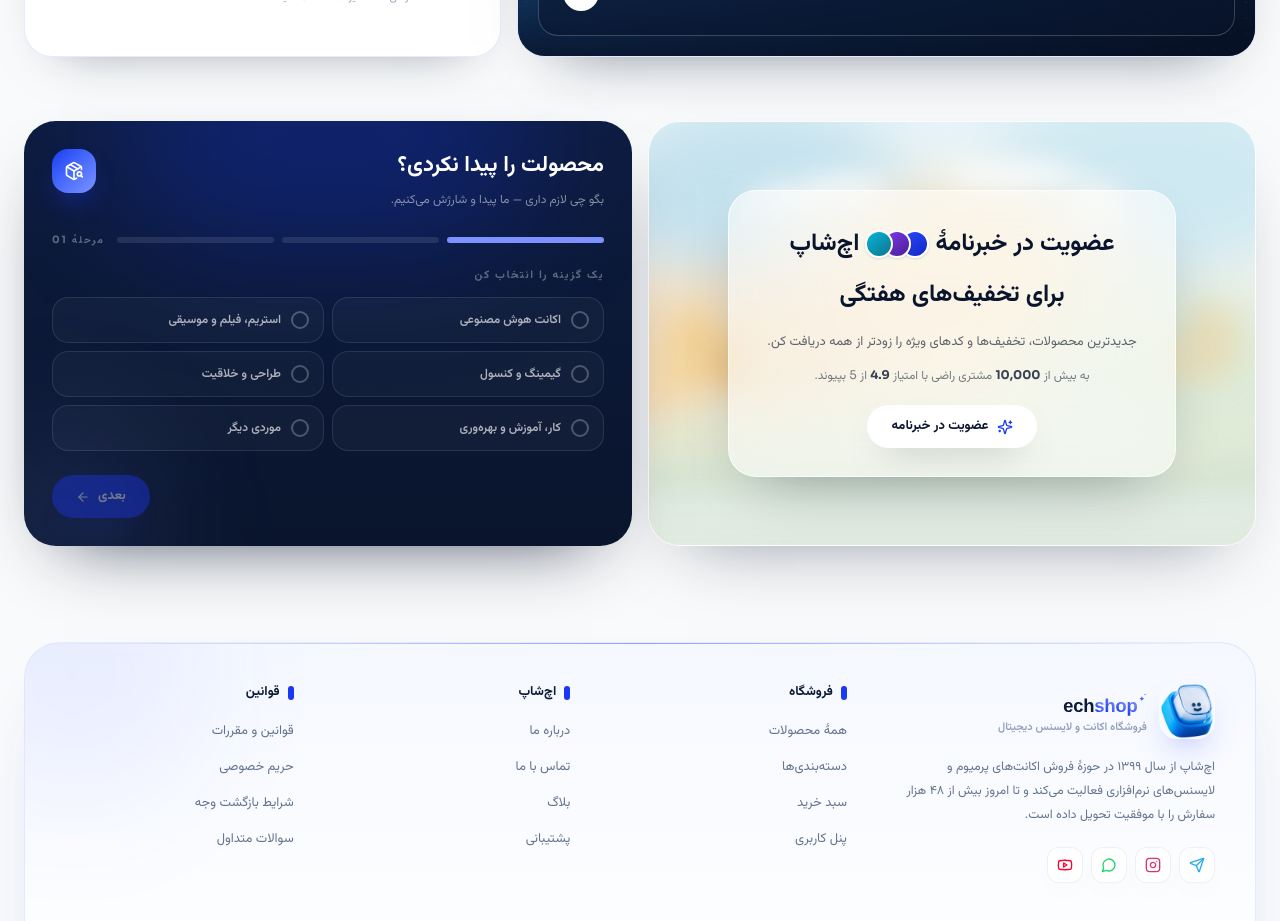
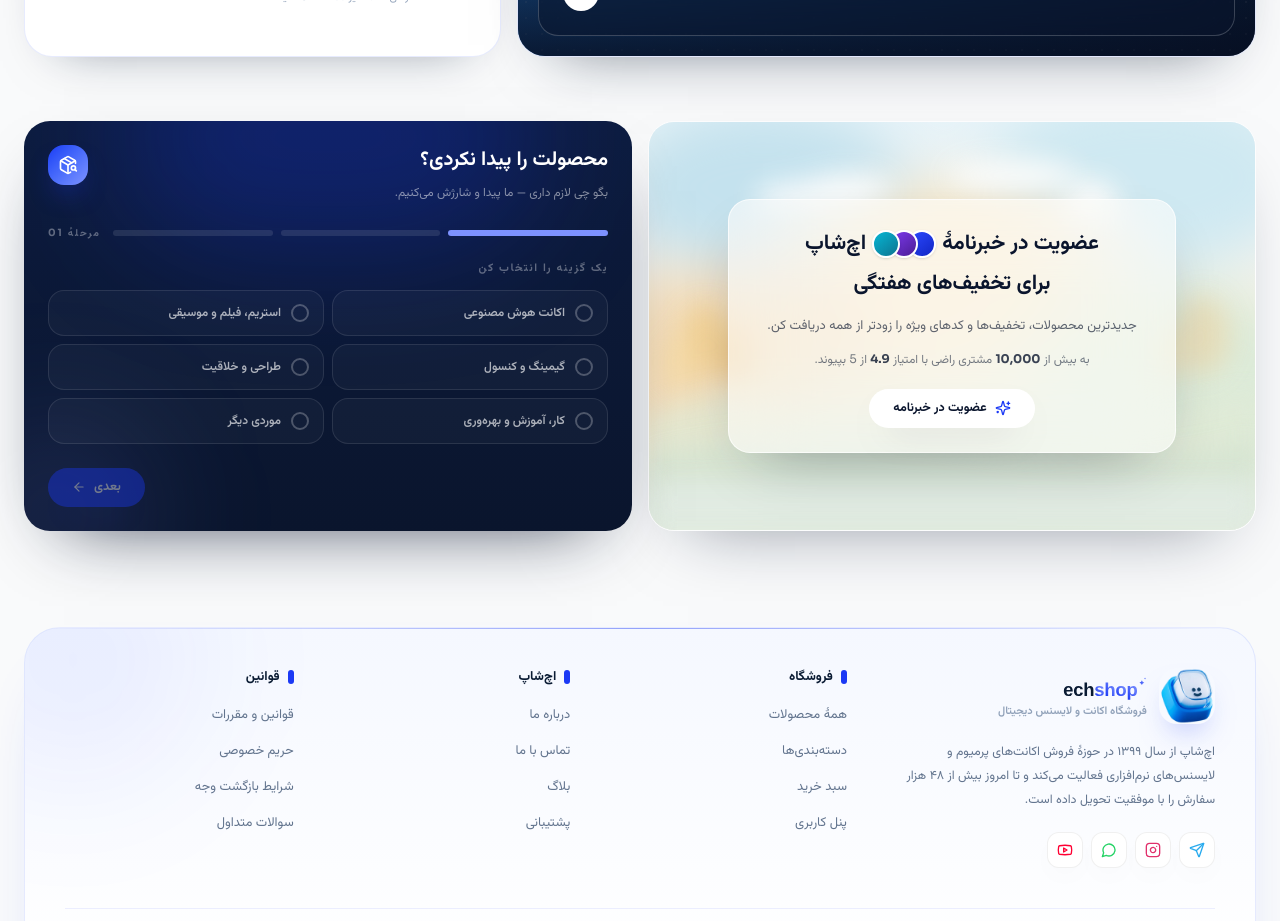
Before and after one commit to hesaamhub/echshop, a Next.js app: page / in a window 1280 px wide. Shown: the part 6240-7161 px from the top of the page. Built offline with nearby package versions, Linux system fonts and the light colour scheme.

Commit message:
refactor: نرمال‌سازی مقیاس (۵/۶) — کارت‌های خبرنامه و درخواست محصول

```diff
--- a/src/components/site/NewsletterCTA.tsx
+++ b/src/components/site/NewsletterCTA.tsx
@@ -48,7 +48,7 @@ export default function NewsletterCTA() {
   return (
     <>
       {/* کارت خبرنامه — نقاشی پاستلی با پنل شیشه‌ای مرکزی */}
-      <div className="relative flex h-full min-h-[380px] items-center justify-center overflow-hidden rounded-[32px] border border-white/60 shadow-[0_30px_70px_-40px_rgba(10,21,45,0.5)]">
+      <div className="relative flex h-full min-h-[340px] items-center justify-center overflow-hidden rounded-[26px] border border-white/60 shadow-[0_30px_70px_-40px_rgba(10,21,45,0.5)]">
         {/* نقاشی پاستلی پس‌زمینه (public/newsletter-bg.svg) */}
         <span
           className="pointer-events-none absolute inset-0 bg-cover bg-center"
@@ -57,8 +57,8 @@ export default function NewsletterCTA() {
         />
 
         {/* پنل شیشه‌ای مرکزی */}
-        <div className="relative m-6 w-full max-w-md rounded-[28px] border border-white/70 bg-white/55 p-7 text-center shadow-[0_24px_60px_-30px_rgba(10,21,45,0.45)] backdrop-blur-2xl">
-          <h3 className="font-display text-[21px] font-bold leading-[2.1] text-[#0a152d] md:text-[24px]">
+        <div className="relative m-5 w-full max-w-md rounded-[22px] border border-white/70 bg-white/55 p-6 text-center shadow-[0_24px_60px_-30px_rgba(10,21,45,0.45)] backdrop-blur-2xl">
+          <h3 className="font-display text-[19px] font-bold leading-[1.9] text-[#0a152d] md:text-[21px]">
             عضویت در خبرنامهٔ
             <span className="mx-1.5 inline-flex align-middle" aria-hidden>
               {AVATARS.map((background, index) => (
@@ -88,7 +88,7 @@ export default function NewsletterCTA() {
               setDone(false)
               setOpen(true)
             }}
-            className="mt-5 inline-flex items-center gap-2 rounded-full bg-white px-6 py-3 text-[13px] font-bold text-[#0a152d] shadow-[0_16px_34px_-18px_rgba(10,21,45,0.55)] transition-all duration-500 hover:-translate-y-0.5 hover:shadow-[0_22px_44px_-18px_rgba(27,57,245,0.5)]"
+            className="mt-5 inline-flex items-center gap-2 rounded-full bg-white px-6 py-2.5 text-[12.5px] font-bold text-[#0a152d] shadow-[0_16px_34px_-18px_rgba(10,21,45,0.55)] transition-all duration-500 hover:-translate-y-0.5 hover:shadow-[0_22px_44px_-18px_rgba(27,57,245,0.5)]"
           >
             <Sparkles className="h-4 w-4 text-[#1b39f5]" />
             عضویت در خبرنامه
--- a/src/components/site/ProductRequestForm.tsx
+++ b/src/components/site/ProductRequestForm.tsx
@@ -64,7 +64,7 @@ export default function ProductRequestForm() {
 
   return (
     <div
-      className="relative flex h-full min-h-[380px] flex-col overflow-hidden rounded-[32px] bg-gradient-to-b from-[#0d1c3f] to-[#0a152d] p-7 shadow-[0_30px_70px_-40px_rgba(10,21,45,0.85)]"
+      className="relative flex h-full min-h-[340px] flex-col overflow-hidden rounded-[26px] bg-gradient-to-b from-[#0d1c3f] to-[#0a152d] p-6 shadow-[0_30px_70px_-40px_rgba(10,21,45,0.85)]"
     >
       {/* هالهٔ نرم بالای کارت */}
       <span
@@ -81,7 +81,7 @@ export default function ProductRequestForm() {
           <span className="grid h-16 w-16 place-items-center rounded-full bg-[#3ff0a5]/15 text-[#3ff0a5]">
             <Check className="h-8 w-8" />
           </span>
-          <h3 className="font-display mt-4 text-[20px] font-bold text-white">درخواستت ثبت شد</h3>
+          <h3 className="font-display mt-4 text-[18px] font-bold text-white">درخواستت ثبت شد</h3>
           <p className="mx-auto mt-2 max-w-xs text-[13px] leading-7 text-white/55">
             تیم اچ‌شاپ درخواستت را بررسی می‌کند و به‌زودی از راه ارتباطی‌ای که دادی با تو تماس می‌گیرد.
           </p>
@@ -98,14 +98,14 @@ export default function ProductRequestForm() {
           {/* سربرگ */}
           <div className="relative flex items-start justify-between gap-4">
             <div>
-              <h3 className="font-display text-[20px] font-bold text-white md:text-[22px]">
+              <h3 className="font-display text-[18px] font-bold text-white md:text-[20px]">
                 محصولت را پیدا نکردی؟
               </h3>
               <p className="mt-1.5 text-[12px] leading-6 text-white/50">
                 بگو چی لازم داری — ما پیدا و شارژش می‌کنیم.
               </p>
             </div>
-            <span className="grid h-11 w-11 shrink-0 place-items-center rounded-2xl bg-gradient-to-br from-[#1b39f5] to-[#7d92ff] text-white shadow-[0_14px_28px_-12px_rgba(27,57,245,0.9)]">
+            <span className="grid h-10 w-10 shrink-0 place-items-center rounded-2xl bg-gradient-to-br from-[#1b39f5] to-[#7d92ff] text-white shadow-[0_14px_28px_-12px_rgba(27,57,245,0.9)]">
               <PackageSearch className="h-5 w-5" />
             </span>
           </div>
@@ -144,7 +144,7 @@ export default function ProductRequestForm() {
                       }`}
                     >
                       <span
-                        className={`grid h-4.5 w-4.5 h-[18px] w-[18px] shrink-0 place-items-center rounded-full border-2 ${
+                        className={`grid h-[18px] w-[18px] shrink-0 place-items-center rounded-full border-2 ${
                           active ? "border-[#7d92ff]" : "border-white/25"
                         }`}
                       >
@@ -238,7 +238,7 @@ export default function ProductRequestForm() {
               type="button"
               onClick={next}
               disabled={!canNext}
-              className="inline-flex items-center gap-2 rounded-full bg-[#1b39f5] px-6 py-3 text-[13px] font-bold text-white shadow-[0_18px_36px_-18px_rgba(27,57,245,1)] transition-all duration-500 hover:-translate-y-0.5 hover:bg-[#2a49ff] disabled:cursor-not-allowed disabled:opacity-40 disabled:hover:translate-y-0"
+              className="inline-flex items-center gap-2 rounded-full bg-[#1b39f5] px-6 py-2.5 text-[12.5px] font-bold text-white shadow-[0_18px_36px_-18px_rgba(27,57,245,1)] transition-all duration-500 hover:-translate-y-0.5 hover:bg-[#2a49ff] disabled:cursor-not-allowed disabled:opacity-40 disabled:hover:translate-y-0"
             >
               {step === STEPS - 1 ? "ثبت درخواست" : "بعدی"}
               <ArrowLeft className="h-3.5 w-3.5" />
```
